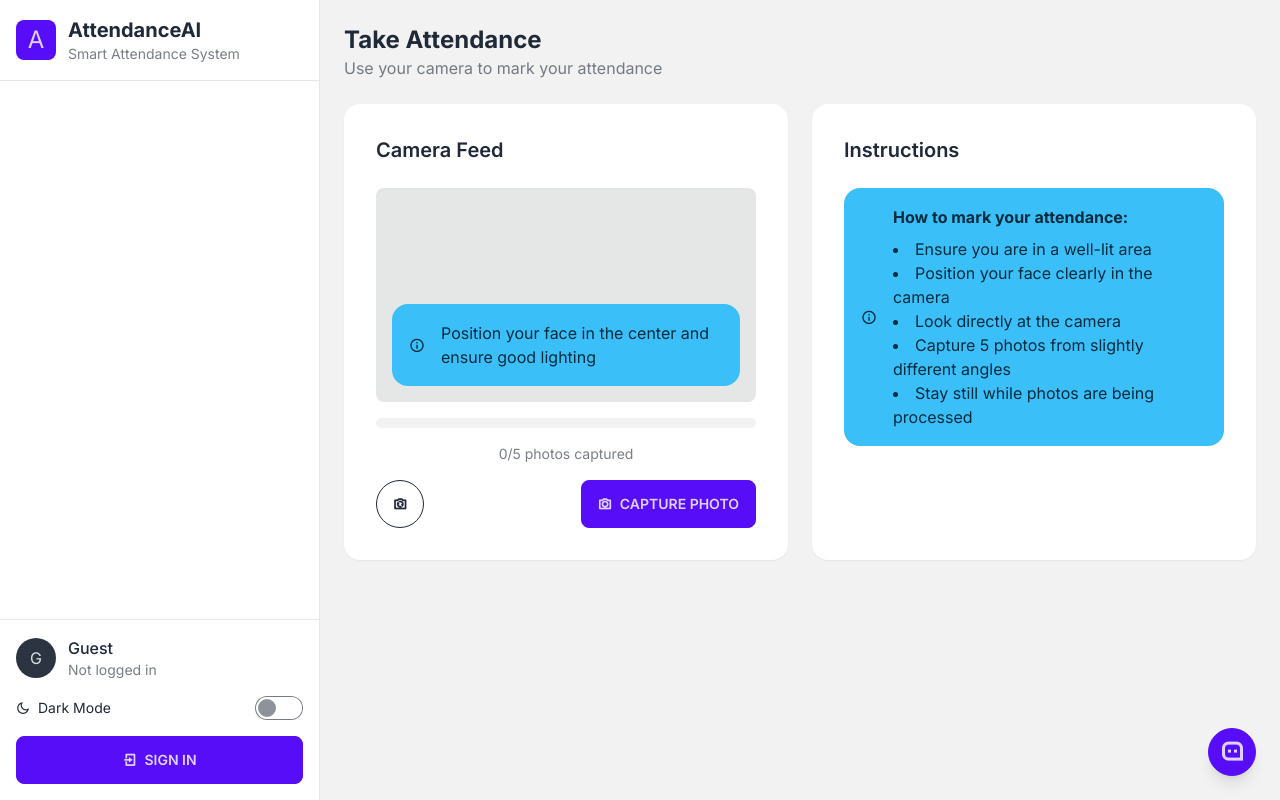
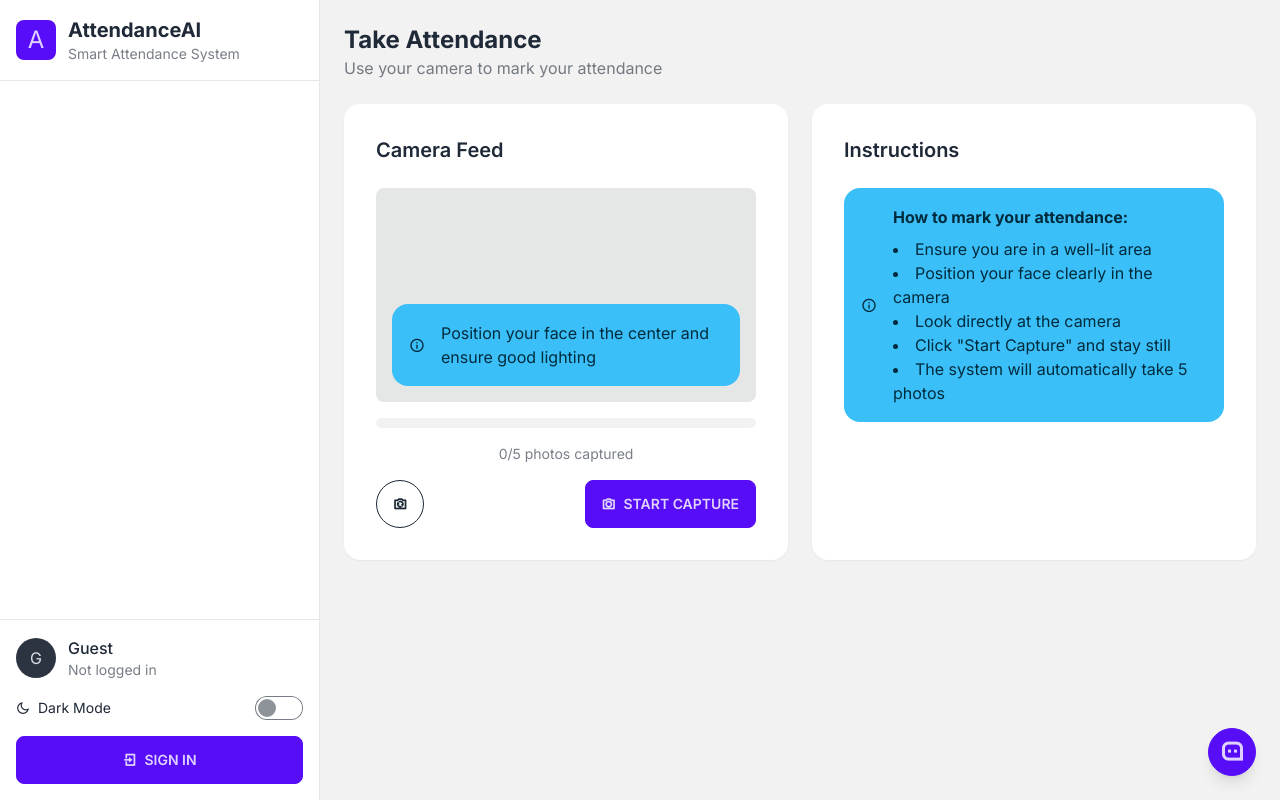
Before and after one commit to srjmnh/attendance-keeper, a Python web app: template app/templates/recognition/take_attendance.html in a window 1280 px wide. Run offline with Jinja, Linux system fonts and the light colour scheme; the template is opened without the code that fills it, so the values that code supplies are empty; some libraries are stand-ins or nearby versions.

Commit message:
Update take_attendance.html

```diff
--- a/app/templates/recognition/take_attendance.html
+++ b/app/templates/recognition/take_attendance.html
@@ -51,9 +51,9 @@
                             <i class="ri-camera-switch-line"></i>
                         </button>
 
-                        <button id="captureBtn" class="btn btn-primary gap-2">
+                        <button id="startCaptureBtn" class="btn btn-primary gap-2">
                             <i class="ri-camera-line"></i>
-                            Capture Photo
+                            Start Capture
                         </button>
                     </div>
                 </div>
@@ -73,8 +73,8 @@
                                 <li>Ensure you are in a well-lit area</li>
                                 <li>Position your face clearly in the camera</li>
                                 <li>Look directly at the camera</li>
-                                <li>Capture 5 photos from slightly different angles</li>
-                                <li>Stay still while photos are being processed</li>
+                                <li>Click "Start Capture" and stay still</li>
+                                <li>The system will automatically take 5 photos</li>
                             </ul>
                         </div>
                     </div>
@@ -98,7 +98,9 @@
 let stream = null;
 let processing = false;
 let capturedPhotos = [];
+let captureInterval = null;
 const REQUIRED_PHOTOS = 5;
+const CAPTURE_DELAY = 1000; // 1 second between captures
 
 async function initCamera() {
     try {
@@ -137,15 +139,35 @@ async function switchCamera() {
     }
 }
 
-async function capturePhoto() {
-    if (processing || capturedPhotos.length >= REQUIRED_PHOTOS) return;
+async function startCapture() {
+    if (processing) return;
 
-    const captureBtn = document.getElementById('captureBtn');
+    const startCaptureBtn = document.getElementById('startCaptureBtn');
     const statusIndicator = document.getElementById('statusIndicator');
+    const switchCameraBtn = document.getElementById('switchCameraBtn');
 
     try {
         processing = true;
-        captureBtn.disabled = true;
+        capturedPhotos = [];
+        document.getElementById('photoPreview').innerHTML = '';
+        updatePhotoProgress();
+
+        startCaptureBtn.disabled = true;
+        switchCameraBtn.disabled = true;
+        startCaptureBtn.innerHTML = '<i class="ri-loader-4-line animate-spin"></i>Capturing...';
+
+        // Start the capture sequence
+        let photosTaken = 0;
+        statusIndicator.className = 'alert alert-warning';
+        statusIndicator.innerHTML = '<i class="ri-camera-line"></i><span>Stay still, capturing photos...</span>';
+
+        captureInterval = setInterval(async () => {
+            if (photosTaken >= REQUIRED_PHOTOS) {
+                clearInterval(captureInterval);
+                statusIndicator.innerHTML = '<i class="ri-loader-4-line animate-spin"></i><span>Processing photos...</span>';
+                await markAttendance();
+                return;
+            }
 
             // Capture photo
             const video = document.getElementById('cameraFeed');
@@ -161,27 +183,19 @@ async function capturePhoto() {
             capturedPhotos.push(photoData);
 
             // Update UI
+            photosTaken++;
             updatePhotoProgress();
             addPhotoPreview(photoData);
 
-        if (capturedPhotos.length === REQUIRED_PHOTOS) {
-            captureBtn.innerHTML = '<i class="ri-loader-4-line animate-spin"></i>Processing...';
-            statusIndicator.className = 'alert alert-warning';
-            statusIndicator.innerHTML = '<i class="ri-loader-4-line animate-spin"></i><span>Processing your attendance...</span>';
+            // Play capture sound
+            new Audio('/static/sounds/camera-shutter.mp3').play().catch(() => {});
 
-            // Send all photos to server
-            await markAttendance();
-        }
+        }, CAPTURE_DELAY);
+
     } catch (error) {
-        console.error('Error capturing photo:', error);
+        console.error('Error starting capture:', error);
         showToast(error.message, 'error');
-    } finally {
-        processing = false;
-        captureBtn.disabled = false;
-
-        if (capturedPhotos.length < REQUIRED_PHOTOS) {
-            captureBtn.innerHTML = '<i class="ri-camera-line"></i>Capture Photo';
-        }
+        resetUI();
     }
 }
 
@@ -197,6 +211,22 @@ function addPhotoPreview(photoData) {
     preview.className = 'aspect-square rounded bg-base-300 overflow-hidden';
     preview.innerHTML = `<img src="${photoData}" class="w-full h-full object-cover">`;
     previewContainer.appendChild(preview);
+}
+
+function resetUI() {
+    clearInterval(captureInterval);
+    processing = false;
+
+    const startCaptureBtn = document.getElementById('startCaptureBtn');
+    const switchCameraBtn = document.getElementById('switchCameraBtn');
+    const statusIndicator = document.getElementById('statusIndicator');
+
+    startCaptureBtn.disabled = false;
+    switchCameraBtn.disabled = false;
+    startCaptureBtn.innerHTML = '<i class="ri-camera-line"></i>Start Capture';
+
+    statusIndicator.className = 'alert alert-info';
+    statusIndicator.innerHTML = '<i class="ri-information-line"></i><span>Position your face in the center and ensure good lighting</span>';
 }
 
 async function markAttendance() {
@@ -227,14 +257,16 @@ async function markAttendance() {
                     <div>
                         <h3 class="font-bold">Attendance Recorded</h3>
                         <p class="text-sm">Time: ${new Date().toLocaleTimeString()}</p>
+                        <p class="text-sm">Photos Matched: ${result.data.photos_matched}</p>
+                        <p class="text-sm">Confidence: ${Math.round(result.data.confidence)}%</p>
                     </div>
                 </div>
             `;
 
             // Disable capture button
-            const captureBtn = document.getElementById('captureBtn');
-            captureBtn.disabled = true;
-            captureBtn.innerHTML = '<i class="ri-checkbox-circle-line"></i>Completed';
+            const startCaptureBtn = document.getElementById('startCaptureBtn');
+            startCaptureBtn.disabled = true;
+            startCaptureBtn.innerHTML = '<i class="ri-checkbox-circle-line"></i>Completed';
         } else {
             throw new Error(result.error || 'Failed to mark attendance');
         }
@@ -245,13 +277,8 @@ async function markAttendance() {
         statusIndicator.className = 'alert alert-error';
         statusIndicator.innerHTML = `<i class="ri-error-warning-line"></i><span>${error.message}</span>`;
 
-        // Reset captured photos to allow retry
-        capturedPhotos = [];
-        updatePhotoProgress();
-        document.getElementById('photoPreview').innerHTML = '';
-        const captureBtn = document.getElementById('captureBtn');
-        captureBtn.disabled = false;
-        captureBtn.innerHTML = '<i class="ri-camera-line"></i>Capture Photo';
+        // Reset UI to allow retry
+        resetUI();
     }
 }
 
@@ -275,7 +302,7 @@ function showToast(message, type = 'info') {
 document.addEventListener('DOMContentLoaded', () => {
     initCamera();
     document.getElementById('switchCameraBtn').addEventListener('click', switchCamera);
-    document.getElementById('captureBtn').addEventListener('click', capturePhoto);
+    document.getElementById('startCaptureBtn').addEventListener('click', startCapture);
 });
 </script>
 {% endblock %}
```
Lines whose indentation alone changed are shown as unchanged.
